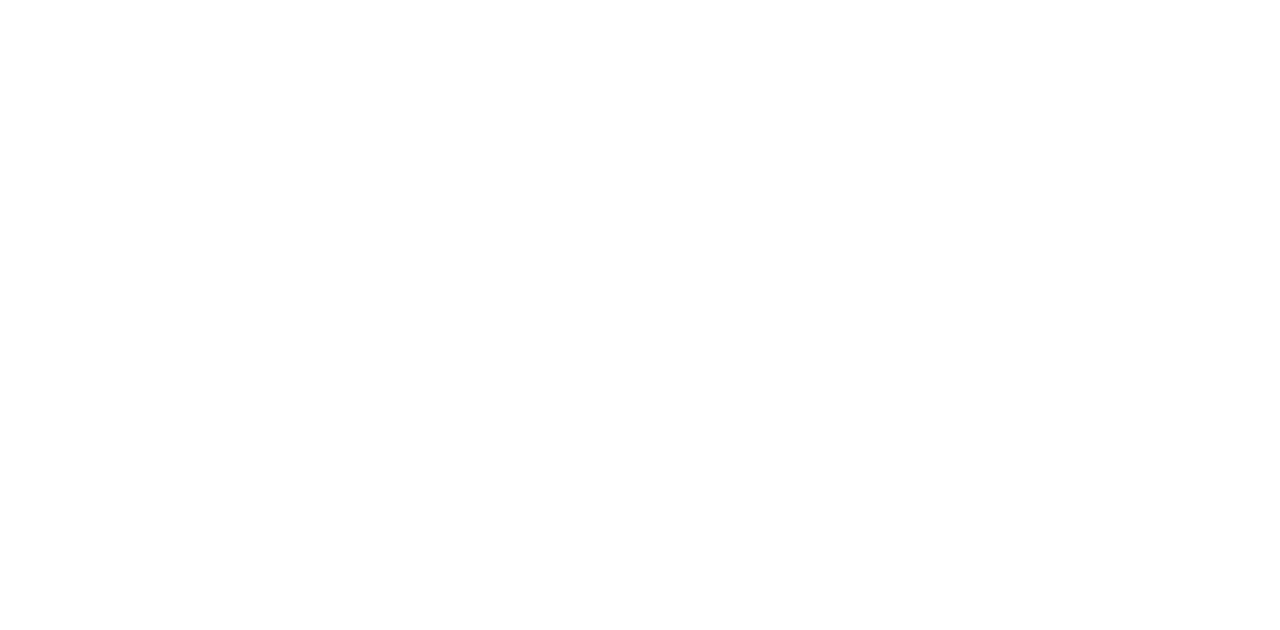
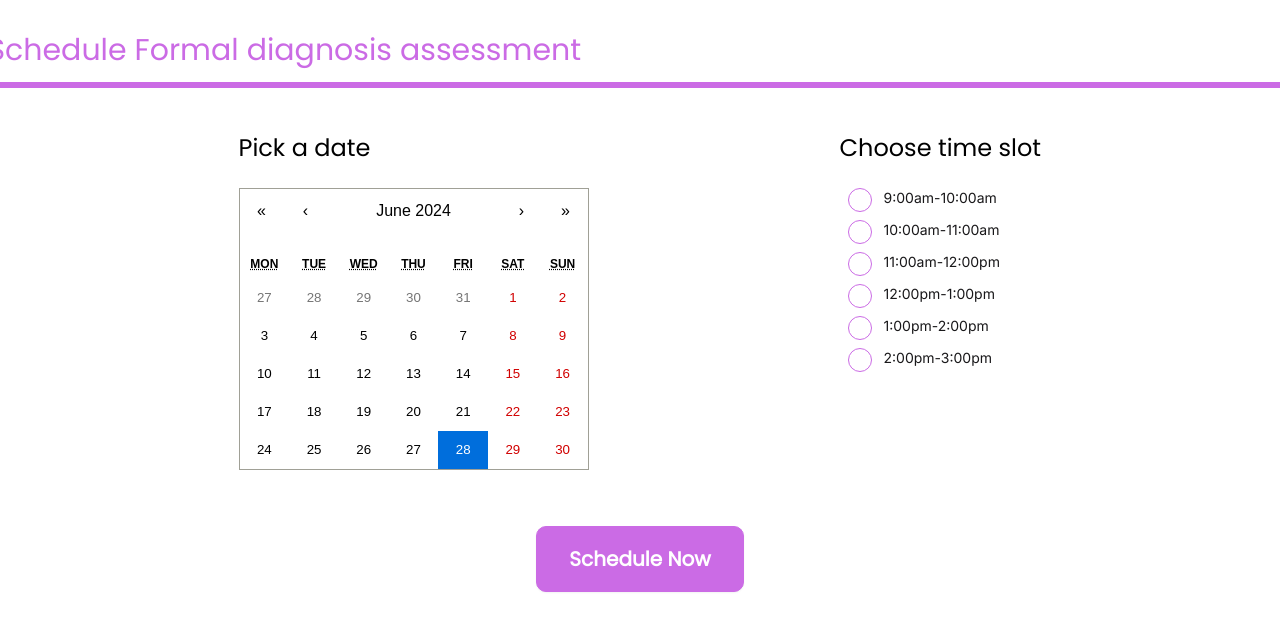
Before and after one commit to KISHANsingh0001/Web-App, a React (Vite) app in the folder client/: page /diagnosisassesment in a window 1280 px wide. Before the commit this address had no page. Shown: the top 630 px of the page. Built offline with nearby package versions, Linux system fonts and the light colour scheme; a web font is replaced by a local one.

Commit message:
Schedule pages added

```diff
--- a/client/index.html
+++ b/client/index.html
@@ -7,11 +7,14 @@
   <link rel="preconnect" href="https://fonts.googleapis.com">
   <link rel="preconnect" href="https://fonts.gstatic.com" crossorigin>
   <link href="https://fonts.googleapis.com/css2?family=Poppins&display=swap" rel="stylesheet">
+  <link rel="preconnect" href="https://fonts.googleapis.com">
+  <link rel="preconnect" href="https://fonts.gstatic.com" crossorigin>
+  <link href="https://fonts.googleapis.com/css2?family=Inter&display=swap" rel="stylesheet">
   <meta name="viewport" content="width=device-width, initial-scale=1.0" />
   <title>Vite + React</title>
   <style>
     @import url('https://fonts.googleapis.com/css2?family=Playwrite+ES+Deco:wght@100..400&display=swap');
-    </style>
+  </style>
 </head>
 
 <body>
--- a/client/package.json
+++ b/client/package.json
@@ -11,6 +11,7 @@
   "dependencies": {
     "enquirer": "^2.4.1",
     "react": "^18.3.1",
+    "react-calendar": "^5.0.0",
     "react-dom": "^18.3.1",
     "react-multi-carousel": "^2.8.5",
     "react-router-dom": "^6.24.0",
--- a/client/src/App.jsx
+++ b/client/src/App.jsx
@@ -5,6 +5,9 @@
 import Auth from "./components/Auth";
 import ChildHome from "./components/ChildHome";
 import ParentHome from "./components/ParentHome";
+import ScheduleDiagnosisAssesment from "./components/ScheduleDiagnosisAssesment";
+import BookConsultation from "./components/BookConsultation";
+import ScheduleTherapy from "./components/ScheduleTherapy";
 
 function App1() {
   const Child = () => {
@@ -79,6 +82,12 @@
         <Route path="/" element={<App1 />} />
         <Route path="/home" element={<App1 />} />
         <Route path="/auth" element={<Auth />} />
+        <Route
+          path="/diagnosisassesment"
+          element={<ScheduleDiagnosisAssesment />}
+        />
+        <Route path="/bookconsultation" element={<BookConsultation />} />
+        <Route path="/scheduletherapy" element={<ScheduleTherapy />} />
       </Routes>
     </Router>
   );
--- /dev/null
+++ b/client/src/components/BookConsultation.jsx
@@ -0,0 +1,27 @@
+import React from "react";
+import TimeSlots from "./TimeSlot";
+import CalenderSchedule from "./Calender";
+
+const BookConsultation = () => {
+  return (
+    <div className="flex flex-col items-center px-6 pb-6 pt-6 h-full">
+      <div className="w-[1305px] my-2">
+        <p className="h-[42px] font-poppins font-medium text-[#CB6BE5] text-3xl">
+          Book Consultation
+        </p>
+      </div>
+      <div className="w-[1305px] h-[6px] bg-[#CB6BE5]"></div>
+      <div className="main w-[1305px] flex justify-evenly flex-wrap py-4 mt-7">
+        <CalenderSchedule />
+        <TimeSlots />
+      </div>
+      <div className="mt-10">
+        <button className="btn text-white bg-[#CB6BE5] border-[#CB6BE5] hover:border-[#CB6BE5] rounded-[10px] p-8 h-[60px] font-poppins font-semibold text-xl min-h-0 hover:bg-[#CB6BE5] flex-nowrap">
+          Book Consultation
+        </button>
+      </div>
+    </div>
+  );
+};
+
+export default BookConsultation;
--- /dev/null
+++ b/client/src/components/Calender.jsx
@@ -0,0 +1,24 @@
+import { React, useState } from "react";
+import Calendar from "react-calendar";
+import "react-calendar/dist/Calendar.css";
+
+const CalenderSchedule = () => {
+  const [value, setValue] = useState(new Date());
+
+  const onChange = (newValue) => {
+    setValue(newValue);
+  };
+
+  return (
+    <div>
+      <p className="h-[36px] w-[202px] text-2xl font-normal font-poppins">
+        Pick a date
+      </p>
+      <div className="mt-5">
+        <Calendar onChange={onChange} value={value} />
+      </div>
+    </div>
+  );
+};
+
+export default CalenderSchedule;
--- /dev/null
+++ b/client/src/components/ScheduleDiagnosisAssesment.jsx
@@ -0,0 +1,27 @@
+import React from "react";
+import TimeSlots from "./TimeSlot";
+import CalenderSchedule from "./Calender";
+
+const ScheduleDiagnosisAssesment = () => {
+  return (
+    <div className="flex flex-col items-center px-6 pb-6 pt-6 h-full">
+      <div className="w-[1305px] my-2">
+        <p className="h-[42px] font-poppins font-medium text-[#CB6BE5] text-3xl">
+          Schedule Formal diagnosis assessment
+        </p>
+      </div>
+      <div className="w-[1305px] h-[6px] bg-[#CB6BE5]"></div>
+      <div className="main w-[1305px] flex justify-evenly flex-wrap py-4 mt-7">
+        <CalenderSchedule />
+        <TimeSlots />
+      </div>
+      <div className="mt-10">
+        <button className="btn text-white bg-[#CB6BE5] border-[#CB6BE5] hover:border-[#CB6BE5] rounded-[10px] p-8 h-[60px] font-poppins font-semibold text-xl min-h-0 hover:bg-[#CB6BE5] flex-nowrap">
+          Schedule Now
+        </button>
+      </div>
+    </div>
+  );
+};
+
+export default ScheduleDiagnosisAssesment;
--- /dev/null
+++ b/client/src/components/ScheduleTherapy.jsx
@@ -0,0 +1,27 @@
+import React from "react";
+import TimeSlots from "./TimeSlot";
+import CalenderSchedule from "./Calender";
+
+const ScheduleTherapy = () => {
+  return (
+    <div className="flex flex-col items-center px-6 pb-6 pt-6 h-full">
+      <div className="w-[1305px] my-2">
+        <p className="h-[42px] font-poppins font-medium text-[#CB6BE5] text-3xl">
+          Schedule Therapy
+        </p>
+      </div>
+      <div className="w-[1305px] h-[6px] bg-[#CB6BE5]"></div>
+      <div className="main w-[1305px] flex justify-evenly flex-wrap py-4 mt-7">
+        <CalenderSchedule />
+        <TimeSlots />
+      </div>
+      <div className="mt-10">
+        <button className="btn text-white bg-[#CB6BE5] border-[#CB6BE5] hover:border-[#CB6BE5] rounded-[10px] p-8 h-[60px] font-poppins font-semibold text-xl min-h-0 hover:bg-[#CB6BE5] flex-nowrap">
+          Schedule Now
+        </button>
+      </div>
+    </div>
+  );
+};
+
+export default ScheduleTherapy;
--- /dev/null
+++ b/client/src/components/TimeSlot.jsx
@@ -0,0 +1,87 @@
+import React from "react";
+
+const TimeSlots = () => {
+  return (
+    <div>
+      <p className="h-[36px] w-[202px] text-2xl font-normal font-poppins">
+        Choose time slot
+      </p>
+      <div className="mt-5 ">
+        <div className="form-control m-2">
+          <label className="label cursor-pointer justify-start p-0">
+            <input
+              type="radio"
+              name="radio-10"
+              className="radio checked:bg-[#CB6BE5] border-[#CB6BE5] checked:shadow-none h-6 w-6"
+            />
+            <span className="label-text mx-3  h-[24px] font-inter text-[#19181A] font-normal text-sm">
+              9:00am-10:00am
+            </span>
+          </label>
+        </div>
+        <div className="form-control m-2">
+          <label className="label cursor-pointer justify-start p-0">
+            <input
+              type="radio"
+              name="radio-10"
+              className="radio checked:bg-[#CB6BE5] border-[#CB6BE5] checked:shadow-none h-6 w-6"
+            />
+            <span className="label-text mx-3  h-[24px] font-inter text-[#19181A] font-normal text-sm">
+              10:00am-11:00am
+            </span>
+          </label>
+        </div>
+        <div className="form-control m-2">
+          <label className="label cursor-pointer justify-start p-0">
+            <input
+              type="radio"
+              name="radio-10"
+              className="radio checked:bg-[#CB6BE5] border-[#CB6BE5] checked:shadow-none h-6 w-6"
+            />
+            <span className="label-text mx-3  h-[24px] font-inter text-[#19181A] font-normal text-sm">
+              11:00am-12:00pm
+            </span>
+          </label>
+        </div>
+        <div className="form-control m-2">
+          <label className="label cursor-pointer justify-start p-0">
+            <input
+              type="radio"
+              name="radio-10"
+              className="radio checked:bg-[#CB6BE5] border-[#CB6BE5] checked:shadow-none h-6 w-6"
+            />
+            <span className="label-text mx-3  h-[24px] font-inter text-[#19181A] font-normal text-sm">
+              12:00pm-1:00pm
+            </span>
+          </label>
+        </div>
+        <div className="form-control m-2">
+          <label className="label cursor-pointer justify-start p-0">
+            <input
+              type="radio"
+              name="radio-10"
+              className="radio checked:bg-[#CB6BE5] border-[#CB6BE5] checked:shadow-none h-6 w-6"
+            />
+            <span className="label-text mx-3  h-[24px] font-inter text-[#19181A] font-normal text-sm">
+              1:00pm-2:00pm
+            </span>
+          </label>
+        </div>
+        <div className="form-control m-2">
+          <label className="label cursor-pointer justify-start p-0">
+            <input
+              type="radio"
+              name="radio-10"
+              className="radio checked:bg-[#CB6BE5] border-[#CB6BE5] checked:shadow-none h-6 w-6"
+            />
+            <span className="label-text mx-3  h-[24px] font-inter text-[#19181A] font-normal text-sm">
+              2:00pm-3:00pm
+            </span>
+          </label>
+        </div>
+      </div>
+    </div>
+  );
+};
+
+export default TimeSlots;
--- a/client/src/components/cards/NotAloneCards.jsx
+++ b/client/src/components/cards/NotAloneCards.jsx
@@ -1,16 +1,16 @@
 import React from "react";
+import { Link } from "react-router-dom";
 
-const NotAloneCards = ({ img, title, buttonLink="/home" }) => {
+const NotAloneCards = ({ img, title, buttonLink }) => {
   return (
     <div className="h-[327px] w-[321px] border border-black rounded-[40px] px-8 pb-8 pt-14 m-5">
       <div className="numericImg">
         <img src={img} alt={`${img}`} />
       </div>
       <p className="text-3xl mt-6 mb-3 text-black font-bold">{title}</p>
-      <span
-        className="font-poppins font-semibold h-7 cursor-pointer text-lg text-know-more"
-      >
-        <a href={buttonLink}>Know more</a>
+      <span className="font-poppins font-semibold h-7 cursor-pointer text-lg text-know-more">
+        {/* <a href={buttonLink}>Know more</a> */}
+        <Link to={buttonLink}>Know more</Link>
       </span>
     </div>
   );
--- a/client/tailwind.config.js
+++ b/client/tailwind.config.js
@@ -9,6 +9,7 @@
     extend: {
       fontFamily: {
         poppins: ["Poppins"],
+        inter: ["Inter"],
       },
       colors: {
         'medium-light-shade-magenta': '#CB6BE5',
```
Also changed, not shown: client/src/components/NotAlone.jsx (+16 -3 lines), 1 other file (tests, documents, lock files or other folders).
